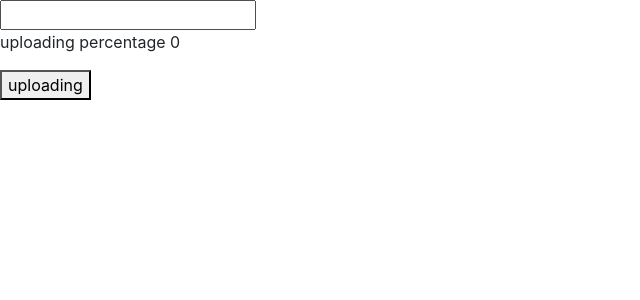
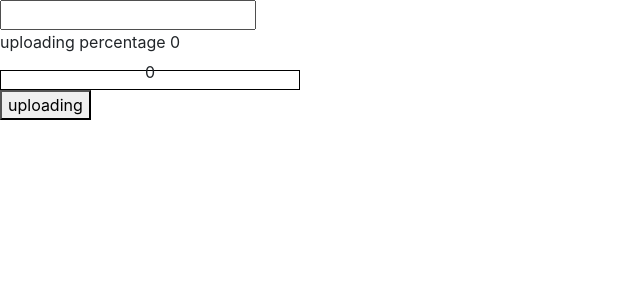
Before and after one commit to Bojackxiang/AntDesign-Rebuild, a React (Create React App) app in the folder my-app/: page / in a window 1280 px wide. Shown: the top 300 px of the page, without its empty margins (0-640 px from the left). Built offline with nearby package versions, Linux system fonts and the light colour scheme.

Commit message:
添加了动画

```diff
--- a/my-app/src/Components/Upload/Upload.tsx
+++ b/my-app/src/Components/Upload/Upload.tsx
@@ -13,7 +13,7 @@ const Upload: React.FC<UploadProps> = (props) => {
   const { action, beforeUpload, onProgress, onSuccess, onError } = props;
 
   const inputRef = useRef<HTMLInputElement>(null);
-  const [Percentage, setPercentage] = useState<Number>(0)
+  const [Percentage, setPercentage] = useState<Number>(0);
 
   const _onClickHandler = () => {
     if (inputRef.current) {
@@ -34,11 +34,11 @@ const Upload: React.FC<UploadProps> = (props) => {
 
   const uploadFile = (file: FileList) => {
     const postFiles = Array.from(file);
-    const readyToPostFiles = postFiles[0]
-    if(beforeUpload){
+    const readyToPostFiles = postFiles[0];
+    if (beforeUpload) {
       beforeUpload(readyToPostFiles);
     }
-    post(readyToPostFiles)
+    post(readyToPostFiles);
   };
 
   const post = (file: File) => {
@@ -50,11 +50,16 @@ const Upload: React.FC<UploadProps> = (props) => {
         onUploadProgress: (e) => {
           console.log(`Percentage: ${(e.loaded * 100) / e.total} loaded ...`);
           setPercentage((prevState) => {
-            const newPercentage = e.loaded * 100 / e.total
-            console.log('prevState is ', prevState, 'current is ', newPercentage);
+            const newPercentage = (e.loaded * 100) / e.total;
+            console.log(
+              "prevState is ",
+              prevState,
+              "current is ",
+              newPercentage
+            );
             return newPercentage;
-          })
-        }
+          });
+        },
       })
       .then((resp) => {
         if (onSuccess) {
@@ -68,6 +73,33 @@ const Upload: React.FC<UploadProps> = (props) => {
   return (
     <div>
       <p>uploading percentage {Percentage}</p>
+      <div
+        style={{
+          border: "1px solid black",
+          height: 20,
+          width: 300,
+          display: "flex",
+          alignItems: "center",
+          justifyContent: "center",
+          position: 'relative'
+        }}
+      >
+        <div
+          style={{
+            height: 18,
+            backgroundColor: "pink",
+            width: `${Percentage}%`,
+            position: "absolute",
+            left: 0,
+            top: 0,
+            transition:'width .6s ease'
+          }}
+        ></div>
+        <p style={{zIndex: 100}}>
+        {Percentage}
+        </p>
+
+      </div>
       <button onClick={_onClickHandler}>uploading</button>
       <input
         style={{ display: "none" }}
```
